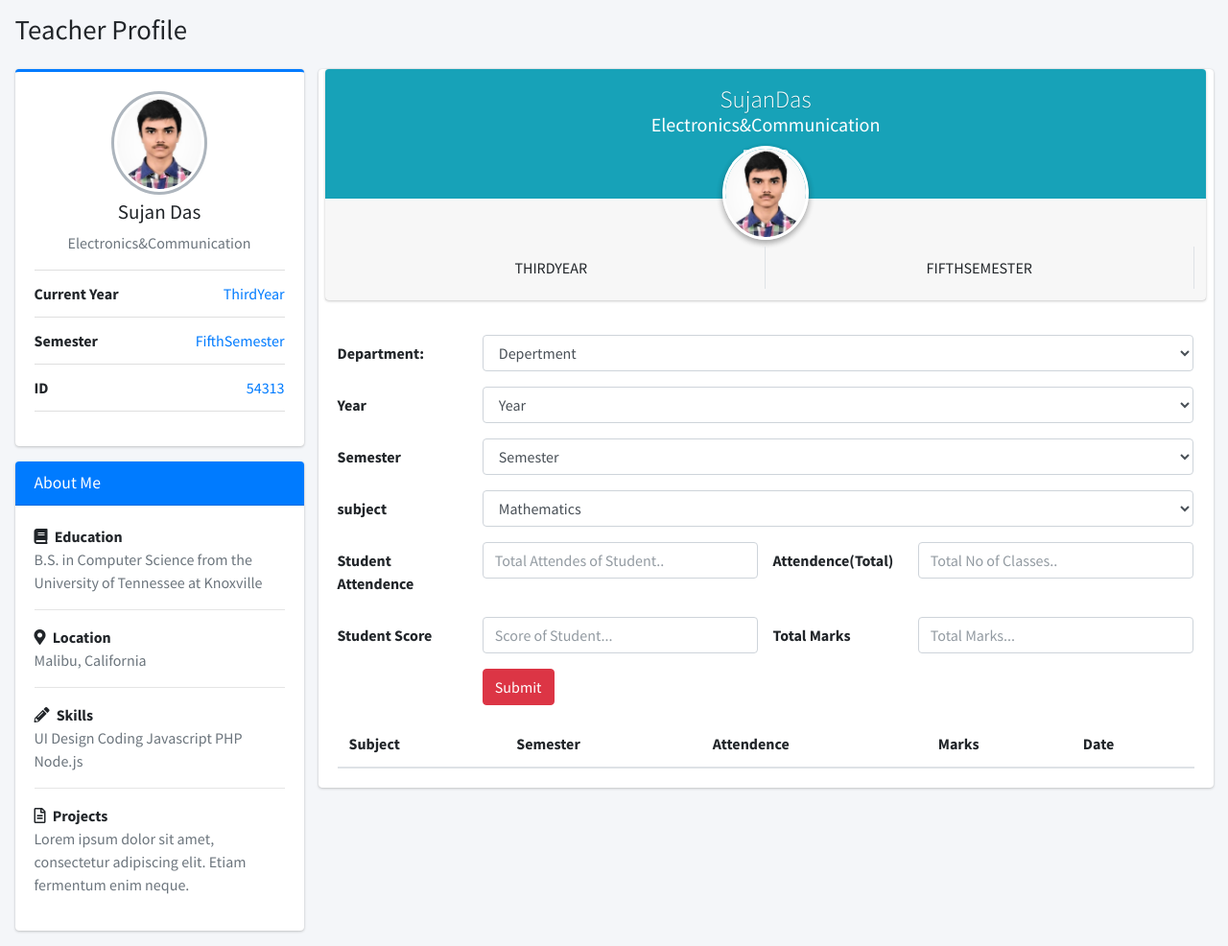
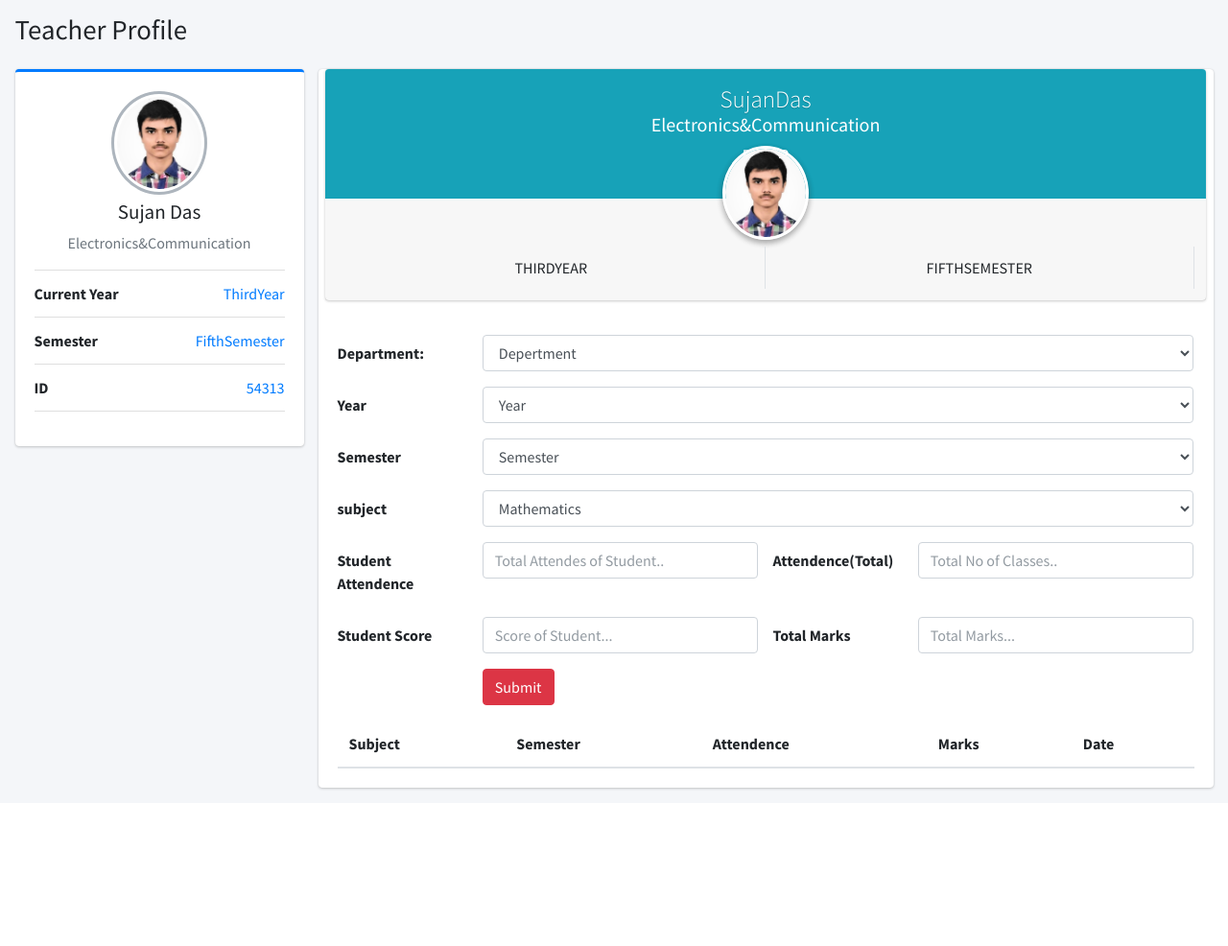
Before and after one commit to Sujan4321das/Joy4321, a Django app: template template/site/Academic.html in a window 1280 px wide. Shown: the part 58-1044 px from the top of the page at 96% size. After the commit the page ends 882 px from the top, so only its background shows below. Run offline with Django 3.2, Linux system fonts and the light colour scheme; the template is opened without the code that fills it: values that come from a table or form of the project are taken from there, others are empty; data comes from the database, SQL or seed files in the repository; some libraries are stand-ins or nearby versions.

Commit message:
8th Commit

```diff
--- a/template/core/teacherBase.html
+++ b/template/core/teacherBase.html
@@ -101,49 +101,6 @@
                             </div>
                             <!-- /.card -->
 
-                            <!-- About Me Box -->
-                            <div class="card card-primary">
-                                <div class="card-header">
-                                    <h3 class="card-title">About Me</h3>
-                                </div>
-                                <!-- /.card-header -->
-                                <div class="card-body">
-                                    <strong><i class="fas fa-book mr-1"></i> Education</strong>
-
-                                    <p class="text-muted">
-                                        B.S. in Computer Science from the University of Tennessee at Knoxville
-                                    </p>
-
-                                    <hr />
-
-                                    <strong><i class="fas fa-map-marker-alt mr-1"></i>
-                                        Location</strong>
-
-                                    <p class="text-muted">Malibu, California</p>
-
-                                    <hr />
-
-                                    <strong><i class="fas fa-pencil-alt mr-1"></i> Skills</strong>
-
-                                    <p class="text-muted">
-                                        <span class="tag tag-danger">UI Design</span>
-                                        <span class="tag tag-success">Coding</span>
-                                        <span class="tag tag-info">Javascript</span>
-                                        <span class="tag tag-warning">PHP</span>
-                                        <span class="tag tag-primary">Node.js</span>
-                                    </p>
-
-                                    <hr />
-
-                                    <strong><i class="far fa-file-alt mr-1"></i> Projects</strong>
-
-                                    <p class="text-muted">
-                                        Lorem ipsum dolor sit amet, consectetur adipiscing elit.
-                                        Etiam fermentum enim neque.
-                                    </p>
-                                </div>
-                                <!-- /.card-body -->
-                            </div>
                             <!-- /.card -->
                         </div>
                         <!-- /.col -->
```
